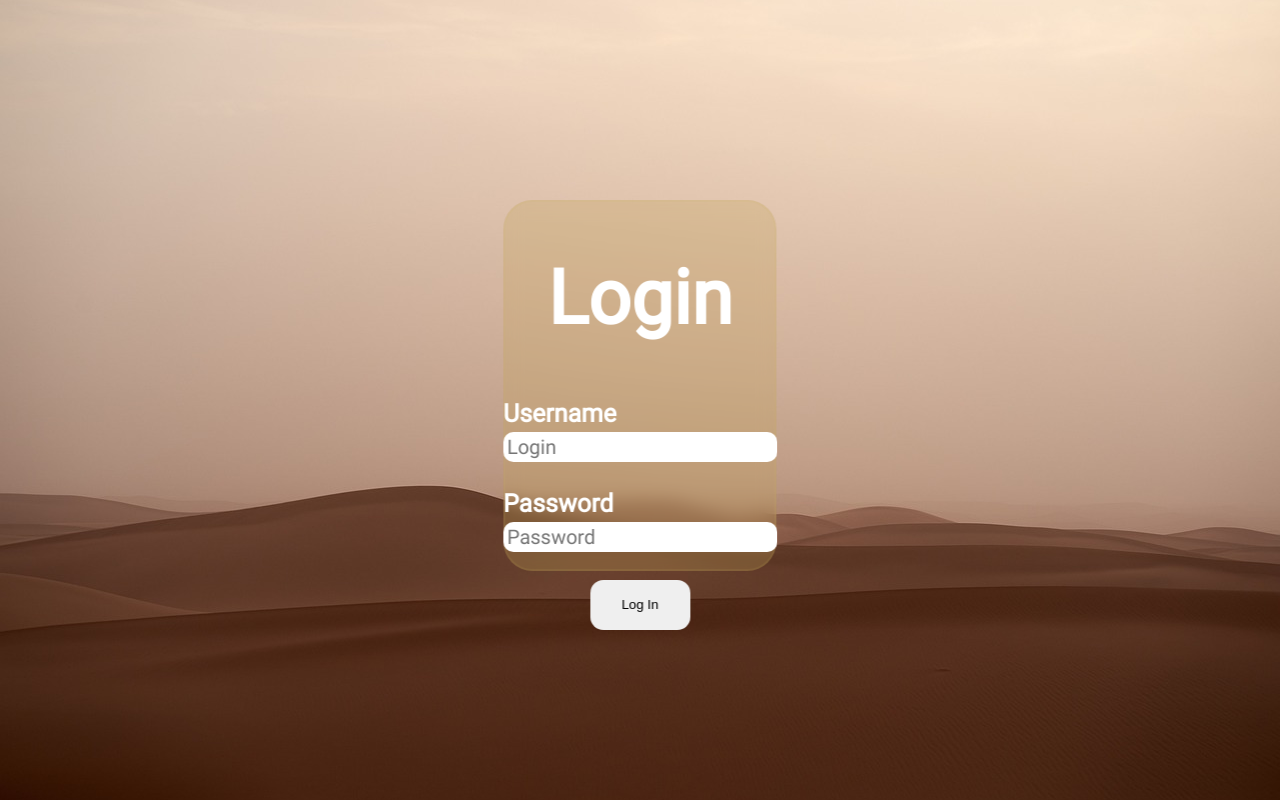
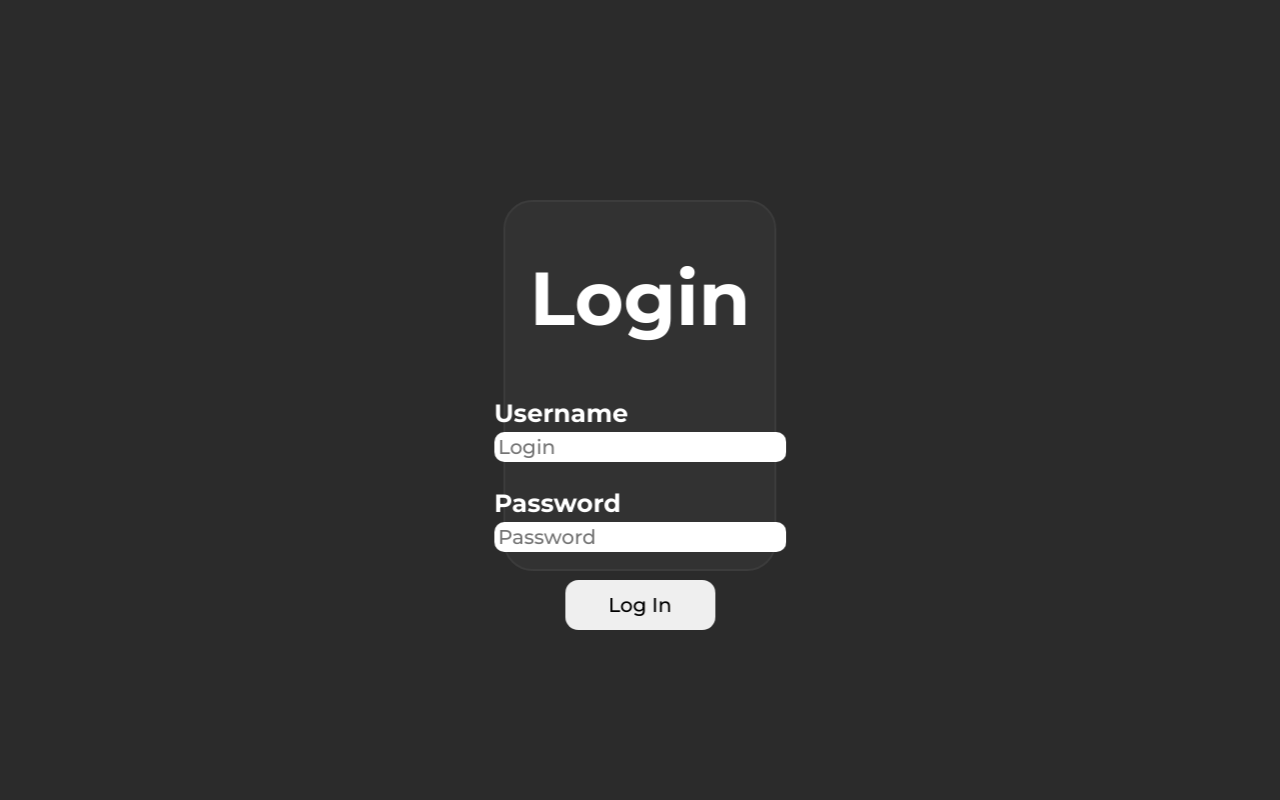
Before and after one commit to belovdima/PROJECTS, a React (Vite) app in the folder Pryaniky/: page / in a window 1280 px wide. Built offline with nearby package versions, Linux system fonts and the light colour scheme.

Commit message:
changed login

```diff
--- a/Pryaniky/src/Login.tsx
+++ b/Pryaniky/src/Login.tsx
@@ -2,7 +2,8 @@ import { FormEvent, useState } from "react";
 import { useNavigate } from "react-router-dom";
 
 export const Login = () => {
-    const API_url = "https://test.v5.pryaniky.com/ru/data/v3/testmethods/docs/login";
+    const API_url =
+        "https://test.v5.pryaniky.com/ru/data/v3/testmethods/docs/login";
     const [error, setError] = useState<string | null>(null);
     const navigate = useNavigate();
 
@@ -15,52 +16,70 @@ export const Login = () => {
 
         try {
             const response = await fetch(API_url, {
-                method: 'POST',
+                method: "POST",
                 headers: {
-                    'Content-Type': 'application/json',
+                    "Content-Type": "application/json",
                 },
                 body: JSON.stringify({
                     username: inputData.Login,
-                    password: inputData.Password
-                })
+                    password: inputData.Password,
+                }),
             });
 
             const data = await response.json();
 
             if (response.ok && data.data && data.data.token) {
-                localStorage.setItem('token', data.data.token);
+                localStorage.setItem("token", data.data.token);
                 navigate("/table", { replace: true });
             } else {
-                setError(data.message || 'Ошибка авторизации');
+                setError(data.message || "Ошибка авторизации");
             }
-        // eslint-disable-next-line @typescript-eslint/no-unused-vars
+            // eslint-disable-next-line @typescript-eslint/no-unused-vars
         } catch (err) {
-            setError('Ошибка сети');
+            setError("Ошибка сети");
         }
     }
 
     return (
         <div className="page page__auth">
-            <img src="~/../../public/desert.jpg" alt="desert" className="desert"/>
             <div className="page__auth--form">
                 <form method="post" onSubmit={handleSubmit}>
                     <h3 className="w__login">Login</h3>
 
                     <div className="input__places">
                         <div className="d__username">
-                            <label className="w__username" htmlFor="username">Username</label>
-                            <input className="i__username" type="text" placeholder="Login" id="username" name="Login" required />
+                            <label className="w__username" htmlFor="username">
+                                Username
+                            </label>
+                            <input
+                                className="i__username"
+                                type="text"
+                                placeholder="Login"
+                                id="username"
+                                name="Login"
+                                required
+                            />
                         </div>
                         <div className="d__password">
-                            <label className="w__password" htmlFor="password">Password</label>
-                            <input className="i__password" type="password" placeholder="Password" id="password" name="Password" required />
+                            <label className="w__password" htmlFor="password">
+                                Password
+                            </label>
+                            <input
+                                className="i__password"
+                                type="password"
+                                placeholder="Password"
+                                id="password"
+                                name="Password"
+                                required
+                            />
                         </div>
                     </div>
 
-
                     {error && <p>{error}</p>}
 
-                    <button className="button__login" type="submit">Log In</button>
+                    <button className="button__login" type="submit">
+                        Log In
+                    </button>
                 </form>
             </div>
         </div>
--- a/Pryaniky/src/styles/css/styles.css
+++ b/Pryaniky/src/styles/css/styles.css
@@ -180,13 +180,8 @@ svg * {
 /*  */
 /*  */
 /*  */
-.desert {
-  position: absolute;
-  z-index: -1;
-  width: 100%;
-  height: 100%;
-  -o-object-fit: cover;
-     object-fit: cover; /* Растягивает изображение по всему экрану */
+body {
+  background-color: rgb(43, 43, 43);
 }
 
 .page__auth--form {
@@ -206,9 +201,9 @@ svg * {
   width: 21.354167vw;
   height: 29.010417vw;
   padding: 40px 80px;
-  border: 2.134px solid rgba(193, 183, 88, 0.1);
+  border: 2.134px solid rgb(60, 60, 60);
   border-radius: 29px;
-  background: rgba(193, 160, 88, 0.28);
+  background-color: rgb(50, 50, 50);
   -webkit-transform: translateX(-50%);
       -ms-transform: translateX(-50%);
           transform: translateX(-50%);
@@ -225,7 +220,7 @@ svg * {
           justify-content: center;
   padding-bottom: 40px;
   color: white;
-  font-family: Roboto;
+  font-family: "Montserrat", sans-serif;
   font-size: 75px;
   font-weight: 700;
 }
@@ -237,7 +232,7 @@ svg * {
   display: grid;
   height: 50px;
   color: white;
-  font-family: Roboto;
+  font-family: "Montserrat", sans-serif;
   font-size: 25px;
   font-weight: 700;
 }
@@ -245,7 +240,7 @@ svg * {
   height: 30px;
   border-color: transparent;
   border-radius: 10px;
-  font-family: Roboto;
+  font-family: "Montserrat", sans-serif;
   font-size: 20px;
 }
 .page__auth--form .d__password {
@@ -253,7 +248,7 @@ svg * {
   height: 50px;
   margin-bottom: 20px;
   color: white;
-  font-family: Roboto;
+  font-family: "Montserrat", sans-serif;
   font-size: 25px;
   font-weight: 700;
 }
@@ -261,20 +256,22 @@ svg * {
   height: 30px;
   border-color: transparent;
   border-radius: 10px;
-  font-family: Roboto;
+  font-family: "Montserrat", sans-serif;
   font-size: 20px;
 }
 .page__auth--form .button__login {
   position: relative;
   top: 25px;
   left: 50%;
-  width: 100px;
+  width: 150px;
   height: 50px;
   border-color: transparent;
   border-radius: 13px;
   -webkit-transform: translateX(-50%);
       -ms-transform: translateX(-50%);
           transform: translateX(-50%);
+  font-family: "Montserrat", sans-serif;
+  font-size: 20px;
 }
 
 body {
@@ -302,7 +299,7 @@ body.dark-mode {
   -webkit-box-pack: justify;
       -ms-flex-pack: justify;
           justify-content: space-between;
-  padding: 10px 20px;
+  padding: 20px 20px;
 }
 .header .change-theme {
   display: -webkit-box;
@@ -318,6 +315,7 @@ body.dark-mode {
   border-radius: 8px;
   color: #fff;
   background-color: #2e3035;
+  cursor: pointer;
   font-family: "Montserrat", sans-serif;
   font-size: 12px;
   font-weight: 700;
@@ -341,6 +339,7 @@ body.dark-mode {
   border-color: transparent;
   border-radius: 8px;
   color: #fff;
+  cursor: pointer;
   font-family: "Montserrat", sans-serif;
   font-size: 12px;
   font-weight: 700;
@@ -433,9 +432,11 @@ body.dark-mode {
 }
 .action__buttons .svg__edit {
   color: #cd6200;
+  cursor: pointer;
 }
 .action__buttons .svg__delete {
   color: #a30d11;
+  cursor: pointer;
 }
 
 .add-hidden {
@@ -522,6 +523,7 @@ body.dark-mode {
   padding: 8px 12px;
   border-color: transparent;
   border-radius: 8px;
+  cursor: pointer;
   font-family: "Montserrat", sans-serif;
   font-size: 20px;
   font-weight: 700;
--- a/Pryaniky/src/styles/scss/_Login.scss
+++ b/Pryaniky/src/styles/scss/_Login.scss
@@ -1,9 +1,5 @@
-.desert {
-    position: absolute;
-    z-index: -1;
-    width: 100%;
-    height: 100%;
-    object-fit: cover; /* Растягивает изображение по всему экрану */
+body {
+    background-color: rgb(43, 43, 43);
 }
 
 .page__auth--form {
@@ -16,9 +12,9 @@
     width: 21.354167vw;
     height: 29.010417vw;
     padding: 40px 80px;
-    border: 2.134px solid rgba(193, 183, 88, 0.1);
+    border: 2.134px solid rgb(60, 60, 60);
     border-radius: 29px;
-    background: rgba(193, 160, 88, 0.28);
+    background-color: rgb(50, 50, 50);
     transform: translateX(-50%);
     gap: 40px;
     backdrop-filter: blur(8.893229484558105px);
@@ -28,7 +24,7 @@
         justify-content: center;
         padding-bottom: 40px;
         color: white;
-        font-family: Roboto;
+        font-family: "Montserrat", sans-serif;
         font-size: 75px;
         font-weight: 700;
     }
@@ -42,7 +38,7 @@
         display: grid;
         height: 50px;
         color: white;
-        font-family: Roboto;
+        font-family: "Montserrat", sans-serif;
         font-size: 25px;
         font-weight: 700;
     }
@@ -51,7 +47,7 @@
         height: 30px;
         border-color: transparent;
         border-radius: 10px;
-        font-family: Roboto;
+        font-family: "Montserrat", sans-serif;
         font-size: 20px;
     }
 
@@ -60,7 +56,7 @@
         height: 50px;
         margin-bottom: 20px;
         color: white;
-        font-family: Roboto;
+        font-family: "Montserrat", sans-serif;
         font-size: 25px;
         font-weight: 700;
     }
@@ -69,7 +65,7 @@
         height: 30px;
         border-color: transparent;
         border-radius: 10px;
-        font-family: Roboto;
+        font-family: "Montserrat", sans-serif;
         font-size: 20px;
     }
 
@@ -77,10 +73,12 @@
         position: relative;
         top: 25px;
         left: 50%;
-        width: 100px;
+        width: 150px;
         height: 50px;
         border-color: transparent;
         border-radius: 13px;
         transform: translateX(-50%);
+        font-family: "Montserrat", sans-serif;
+        font-size: 20px;
     }
 }
--- a/Pryaniky/src/styles/scss/_Table.scss
+++ b/Pryaniky/src/styles/scss/_Table.scss
@@ -30,6 +30,7 @@ body.dark-mode {
         border-radius: 8px;
         color: #fff;
         background-color: #2e3035;
+        cursor: pointer;
         font-family: "Montserrat", sans-serif;
         font-size: 12px;
         font-weight: 700;
@@ -51,6 +52,7 @@ body.dark-mode {
         border-color: transparent;
         border-radius: 8px;
         color: #fff;
+        cursor: pointer;
         font-family: "Montserrat", sans-serif;
         font-size: 12px;
         font-weight: 700;
@@ -166,10 +168,12 @@ body.dark-mode {
 
     .svg__edit {
         color: #cd6200;
+        cursor: pointer;
     }
 
     .svg__delete {
         color: $secondary-color;
+        cursor: pointer;
     }
 }
 
@@ -249,6 +253,7 @@ body.dark-mode {
     padding: 8px 12px;
     border-color: transparent;
     border-radius: 8px;
+    cursor: pointer;
     font-family: "Montserrat", sans-serif;
     font-size: 20px;
     font-weight: 700;
--- a/Pryaniky/src/styles/scss/_vars.scss
+++ b/Pryaniky/src/styles/scss/_vars.scss
@@ -5,7 +5,7 @@ $theme-color: #26264f;
 $table-hover-color: #eaeaea;
 $even-row-color: #d6d0ff;
 $odd-row-color: #fff;
-$header-padding: 10px 20px;
+$header-padding: 20px 20px;
 $button-height: 38px;
 $input-height: 48px;
 $main-color: #fff;
```
Also changed, not shown: Pryaniky/src/Table.tsx (+6 -6 lines).
